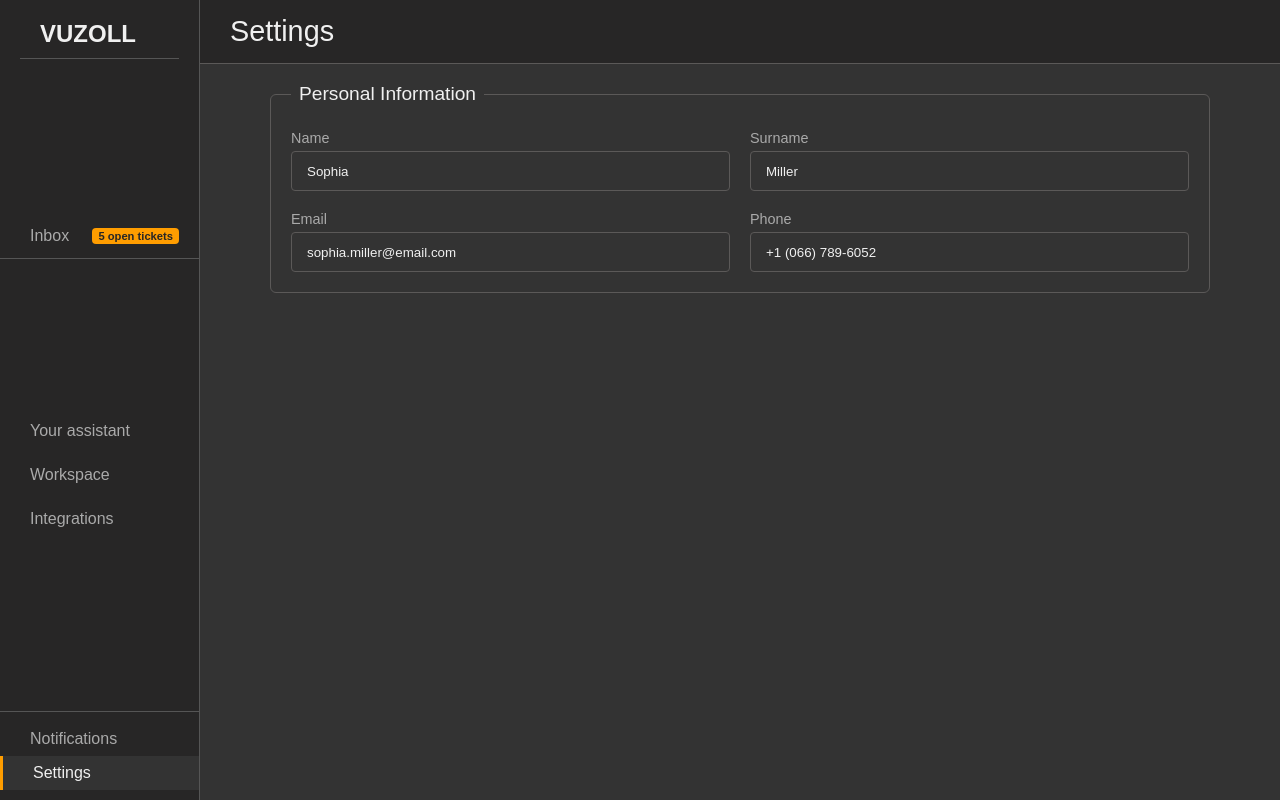
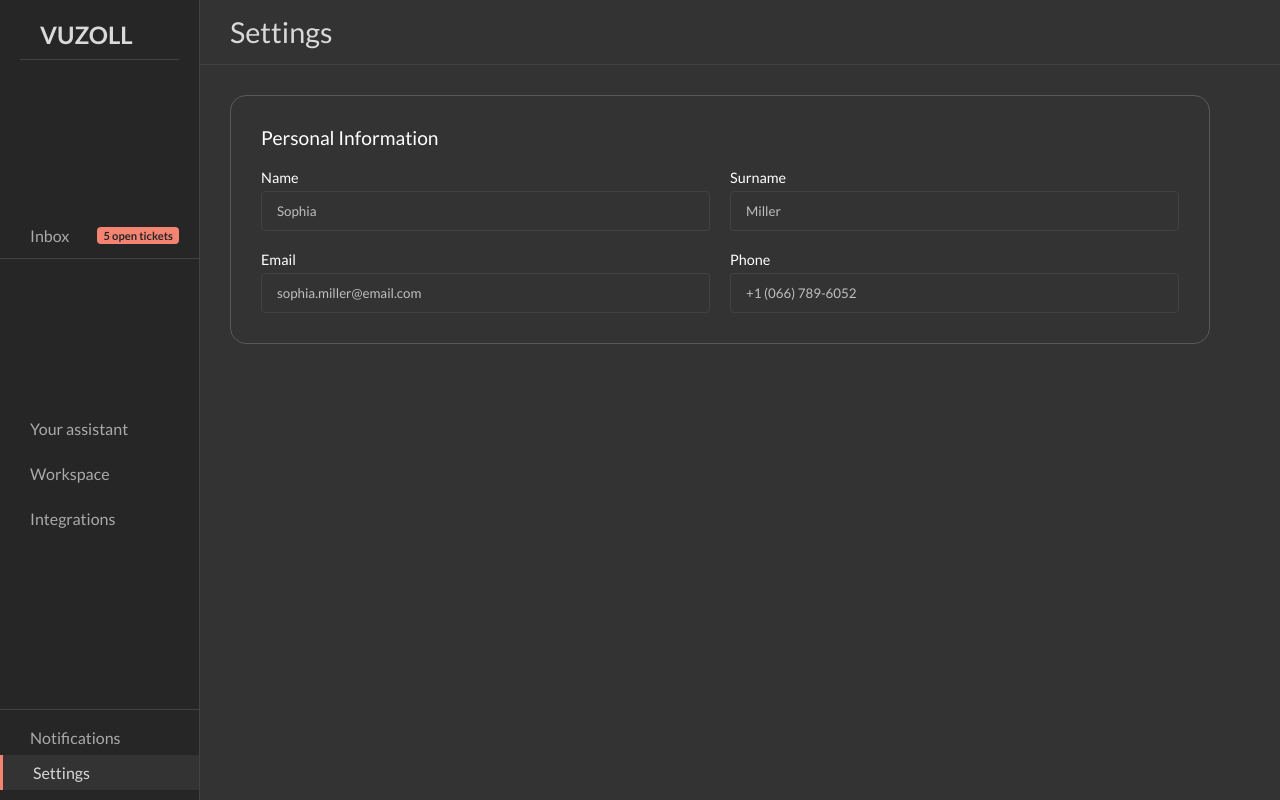
Before and after one commit to yulya-rgb/dashboard, a plain HTML site: page index.html in a window 1280 px wide. Drawn offline with Linux system fonts and the light colour scheme.

Commit message:
Apply final styles for Personal Info section and refactor CSS variables

```diff
--- a/index.html
+++ b/index.html
@@ -48,6 +48,7 @@
         </header>
 
         <main class="settings-content">
+
             <section class="settings-section">
                 <div class="section-card">
                     <h2>Personal Information</h2>
@@ -56,26 +57,27 @@
 
                         <div class="form-group">
                             <label for="name">Name</label>
-                                <input type="text" id="name" value="Sophia">
+                            <input type="text" id="name" placeholder="Sophia">
                         </div>
 
                         <div class="form-group">
                             <label for="surname">Surname</label>
-                                <input type="text" id="surname" value="Miller">
+                            <input type="text" id="surname" placeholder="Miller">
                         </div>
 
                         <div class="form-group">
                             <label for="email">Email</label>
-                                <input type="email" id="email" value="sophia.miller@email.com">
+                            <input type="email" id="email" placeholder="sophia.miller@email.com">
                         </div>
 
                         <div class="form-group">
                             <label for="phone">Phone</label>
-                                <input type="tel" id="phone" value="+1 (066) 789-6052">
+                            <input type="tel" id="phone" placeholder="+1 (066) 789-6052">
                         </div>
                     </div>
                 </div>
             </section>
+
             </main>
     </div>
     </div>
--- a/style.css
+++ b/style.css
@@ -1,27 +1,39 @@
+@import url('https://fonts.googleapis.com/css2?family=Lato:ital,wght@0,100;0,300;0,400;0,700;0,900;1,100;1,300;1,400;1,700;1,900&family=Poppins:ital,wght@0,100;0,200;0,300;0,400;0,500;0,600;0,700;0,800;0,900;1,100;1,200;1,300;1,400;1,500;1,600;1,700;1,800;1,900&display=swap');
+
 :root {
-    --bg-darkest: #272626;
-    --bg-dark: #333333;
-    --bg-card: #333333;
-    --text-light: #f0f0f0;
-    --text-muted: #aaaaaa;
-    --accent-color: #ff9d00;
-    --primary-color: #007bff;
-    --active-status: #38b438;
-    --border-color: #5B5958;
-    --separator-color: #555555;
-    --border-radius: 6px;
+    --color-white: #FFFFFF;
+    --color-text-light-d9: #D9D9D9;
+    --color-text-placeholder: #BFBFBF;
+    --color-text-muted: #AAAAAA;
+
+    --color-bg-modal: #5B5958;
+    --color-line-and-border-42: #424242;
+    --color-bg-medium-33: #333333;
+    --color-bg-dark-27: #272626;
+
+    --color-border-cancel: #898685;
+    --color-bg-hover-3d: #3D3733;
+
+    --color-bg-save: #41362F;
+    --color-accent-primary: #F48371;
+
+    --radius-small: 6px;
+    --radius-input: 12px;
+    --radius-large-card: 16px;
+    --radius-modal: 8px;
 }
 
 * {
     box-sizing: border-box;
     margin: 0;
     padding: 0;
-    font-family: Arial, sans-serif;
+    font-family: 'Lato', sans-serif;
 }
 
 body {
-    background-color: var(--bg-dark);
-    color: var(--text-light);
+   background-color: var(--color-bg-medium-33);
+    color: var(--color-text-light-d9);
+    font-family: Arial, sans-serif;
 }
 
 .visually-hidden {
@@ -48,37 +60,39 @@ body {
 }
 
 .main-header {
-    background-color: var(--bg-darkest);
+    background-color: var(--color-bg-medium-33);
     padding: 15px 30px;
     font-size: 1.8em;
     font-weight: normal;
-    border-bottom: 1px solid var(--border-color);
+    border-bottom: 1px solid var(--color-line-and-border-42);
     flex-shrink: 0;
 }
 
 .settings-content {
     padding: 30px;
-    max-width: 1000px;
-    margin: 0 auto;
+    max-width: 1040px;
     width: 100%;
+    margin-left: 0;
+    margin-right: auto;
 }
 
+
 .sidebar {
-    background-color: var(--bg-darkest);
+    background-color: var(--color-bg-dark-27);
     padding: 20px 0 10px 0;
     display: flex;
     flex-direction: column;
     justify-content: space-between;
-    border-right: 1px solid var(--separator-color);
+    border-right: 1px solid var(--color-line-and-border-42);
 }
 
 .logo {
     font-size: 1.5em;
     font-weight: bold;
-    color: var(--text-light);
+    color: var(--color-text-light-d9);
     padding: 0 20px 10px 20px;
     margin: 0 20px 10px 20px;
-    border-bottom: 1px solid var(--separator-color);
+    border-bottom: 1px solid var(--color-line-and-border-42);
 }
 
 .sidebar-nav {
@@ -90,7 +104,7 @@ body {
 .sidebar-nav.inbox-nav {
     padding-top: 5px;
     padding-bottom: 5px;
-    border-bottom: 1px solid var(--separator-color);
+    border-bottom: 1px solid var(--color-line-and-border-42);
     margin-bottom: 10px;
 }
 
@@ -101,7 +115,7 @@ body {
 }
 
 .nav-item {
-    color: var(--text-muted);
+    color: var(--color-text-muted);
     text-decoration: none;
     padding: 8px 20px;
     display: flex;
@@ -111,21 +125,21 @@ body {
 }
 
 .nav-item.active {
-    background-color: var(--bg-card);
-    color: var(--text-light);
-    border-left: 3px solid var(--accent-color);
+    background-color: var(--color-bg-medium-33);
+    color: var(--color-text-light-d9);
+    border-left: 3px solid var(--color-accent-primary);
 }
 
 .sidebar-nav.bottom-nav {
     margin-top: 20px;
-    border-top: 1px solid var(--separator-color);
+    border-top: 1px solid var(--color-line-and-border-42);
     padding-top: 10px;
 }
 
 .badge {
     margin-left: auto;
-    background-color: var(--accent-color);
-    color: var(--bg-darkest);
+    background-color: var(--color-accent-primary);
+    color: var(--color-bg-dark-27);
     padding: 2px 6px;
     border-radius: 4px;
     font-size: 0.7em;
@@ -149,7 +163,7 @@ body {
 
 .form-group label {
     font-size: 0.9em;
-    color: var(--text-muted);
+    color: var(--color-white);
     margin-bottom: 5px;
 }
 
@@ -158,10 +172,14 @@ body {
     max-width: 480px;
     height: 40px;
     padding: 10px 15px;
-    border: 1px solid var(--border-color);
-    background-color: var(--bg-dark);
-    color: var(--text-light);
+    border: 1px solid var(--color-line-and-border-42);
+    background-color: var(--color-bg-medium-33);
+    color: var(--color-text-light-d9);
     border-radius: 4px;
+}
+.form-group input::placeholder {
+    color: var(--color-text-placeholder);
+    opacity: 1;
 }
 
 .crm-box h2, .language-box h2 {
@@ -171,23 +189,18 @@ body {
 }
 
 .section-card {
-    padding: 20px;
-    background-color: var(--bg-card);
-    border-radius: var(--border-radius);
-    border: 1px solid var(--border-color);
-    padding-top: 30px;
-    position: relative;
+    background-color: var(--color-bg-medium-33);
+    border: 1px solid var(--color-bg-modal);
+    border-radius: var(--radius-large-card);
+    padding: 30px;
 }
 
 .section-card h2 {
-    position: absolute;
-    top: -12px;
-    left: 20px;
-    padding: 0 8px;
-    background-color: var(--bg-card);
+    margin-bottom: 20px;
+    background-color: transparent;
     font-size: 1.2em;
     font-weight: normal;
-    color: var(--text-light);
+    color: var(--color-white);
 }
 
 .section-card .form-grid {
@@ -206,24 +219,24 @@ body {
     display: flex;
     justify-content: space-between;
     align-items: center;
-    background-color: var(--bg-card);
-    border: 1px solid var(--border-color);
-    border-radius: var(--border-radius);
+    background-color: var(--color-bg-medium-33);
+    border: 1px solid var(--color-line-and-border-42);
+    border-radius: var(--radius-small);
     padding: 15px 20px;
     cursor: pointer;
-    color: var(--border-color);
+    color: var(--color-line-and-border-42);
     transition: color 0.3s;
 }
 
 .custom-switch-label:has(input:checked) {
-    color: var(--text-light);
+    color: var(--color-text-light-d9);
 }
 
 .custom-slider {
     position: relative;
     width: 44px;
     height: 24px;
-    background-color: var(--border-color);
+    background-color: var(--color-line-and-border-42);
     border-radius: 20px;
     transition: background-color 0.4s;
 }
@@ -241,7 +254,7 @@ body {
 }
 
 .custom-switch-label input:checked + .custom-slider {
-    background-color: var(--accent-color);
+    background-color: var(--color-accent-primary);
 }
 
 .custom-switch-label input:checked + .custom-slider .custom-slider-ball {
@@ -256,10 +269,10 @@ body {
 
 .dropdown-selector {
     padding: 10px 15px;
-    border: 1px solid var(--border-color);
-    background-color: var(--bg-dark);
-    color: var(--text-light);
-    border-radius: var(--border-radius);
+    border: 1px solid var(--color-line-and-border-42);
+    background-color: var(--color-bg-medium-33);
+    color: var(--color-text-light-d9);
+    border-radius: var(--radius-small);
     cursor: pointer;
     display: flex;
     justify-content: space-between;
@@ -272,7 +285,7 @@ body {
     height: 0;
     border-left: 5px solid transparent;
     border-right: 5px solid transparent;
-    border-top: 5px solid var(--text-muted);
+    border-top: 5px solid var(--color-text-muted);
     transition: transform 0.3s;
 }
 
@@ -282,18 +295,18 @@ body {
     top: calc(100% + 5px);
     left: 0;
     width: 100%;
-    background-color: var(--bg-card);
+    background-color: var(--color-bg-medium-33);
     list-style: none;
     padding: 8px 0;
     margin: 0;
-    border-radius: var(--border-radius);
+    border-radius: var(--radius-small);
     box-shadow: 0 4px 12px rgba(0, 0, 0, 0.4);
     display: none;
 }
 
 .dropdown-item {
     padding: 10px 15px;
-    color: var(--text-light);
+    color: var(--color-text-light-d9);
     cursor: pointer;
     transition: background-color 0.1s;
 }
@@ -317,9 +330,9 @@ body {
 }
 
 .crm-card-wrapper {
-    background-color: var(--bg-card);
-    border: 1px solid var(--border-color);
-    border-radius: var(--border-radius);
+    background-color: var(--color-bg-medium-33);
+    border: 1px solid var(--color-line-and-border-42);
+    border-radius: var(--radius-small);
     padding: 20px;
     position: relative;
     padding-top: 20px;
@@ -334,7 +347,7 @@ body {
     position: absolute;
     top: -12px;
     right: 15px;
-    background-color: var(--active-status);
+    background-color: var(--color-bg-hover-3d);
     color: white;
     padding: 2px 8px;
     border-radius: 12px;
@@ -359,11 +372,11 @@ body {
 
 .crm-icon {
     font-size: 1.2em;
-    color: var(--text-light);
+    color: var(--color-text-light-d9);
 }
 
 .dots {
-    color: var(--text-muted);
+    color: var(--color-text-muted);
     font-size: 1.2em;
     line-height: 1;
     cursor: pointer;
@@ -372,22 +385,22 @@ body {
 .crm-separator {
     border: 0;
     height: 1px;
-    background-color: var(--separator-color);
+    background-color: var(--color-line-and-border-42);
     margin: 5px 0 15px 0;
 }
 
 .crm-description {
     font-size: 0.9em;
-    color: var(--text-muted);
+    color: var(--color-text-muted);
     margin-bottom: 15px;
 }
 
 .disconnect-button {
     background: none;
-    color: var(--text-light);
-    border: 1px solid var(--border-color);
+    color: var(--color-text-light-d9);
+    border: 1px solid var(--color-line-and-border-42);
     padding: 8px 15px;
-    border-radius: var(--border-radius);
+    border-radius: var(--radius-small);
     cursor: pointer;
     font-weight: normal;
     display: flex;
@@ -414,7 +427,7 @@ body {
 }
 
 .modal-content {
-    background-color: var(--bg-darkest);
+    background-color: var(--color-bg-dark-27);
     padding: 20px;
     border-radius: 8px;
     width: 90%;
@@ -426,20 +439,20 @@ body {
     display: flex;
     justify-content: space-between;
     align-items: center;
-    border-bottom: 1px solid var(--border-color);
+    border-bottom: 1px solid var(--color-line-and-border-42);
     padding-bottom: 10px;
     margin-bottom: 15px;
 }
 
 .close-button {
-    color: var(--text-muted);
+    color: var(--color-text-muted);
     font-size: 28px;
     font-weight: bold;
     cursor: pointer;
 }
 
 .primary-button {
-    background-color: var(--primary-color);
+    background-color: var(--color-accent-primary);
     color: white;
     padding: 10px 20px;
     border: none;
```
Lines whose indentation alone changed are shown as unchanged.
